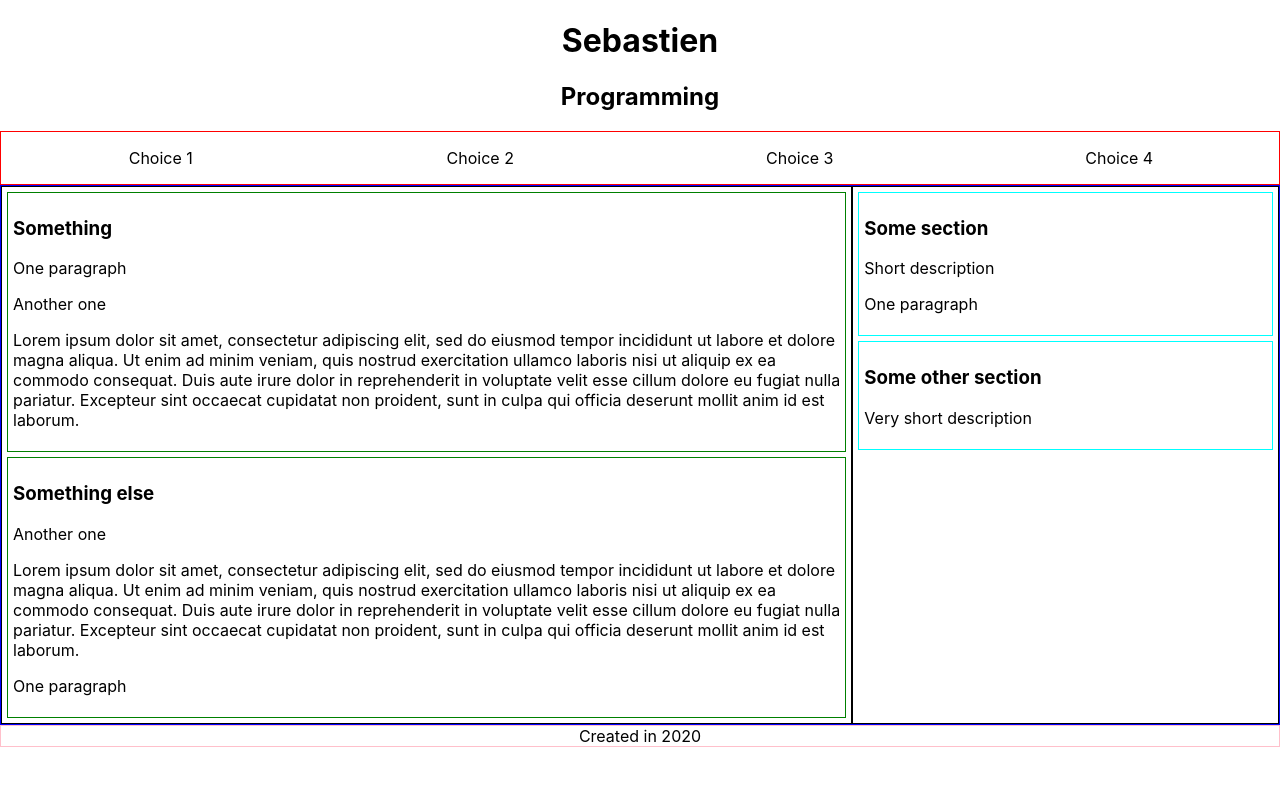
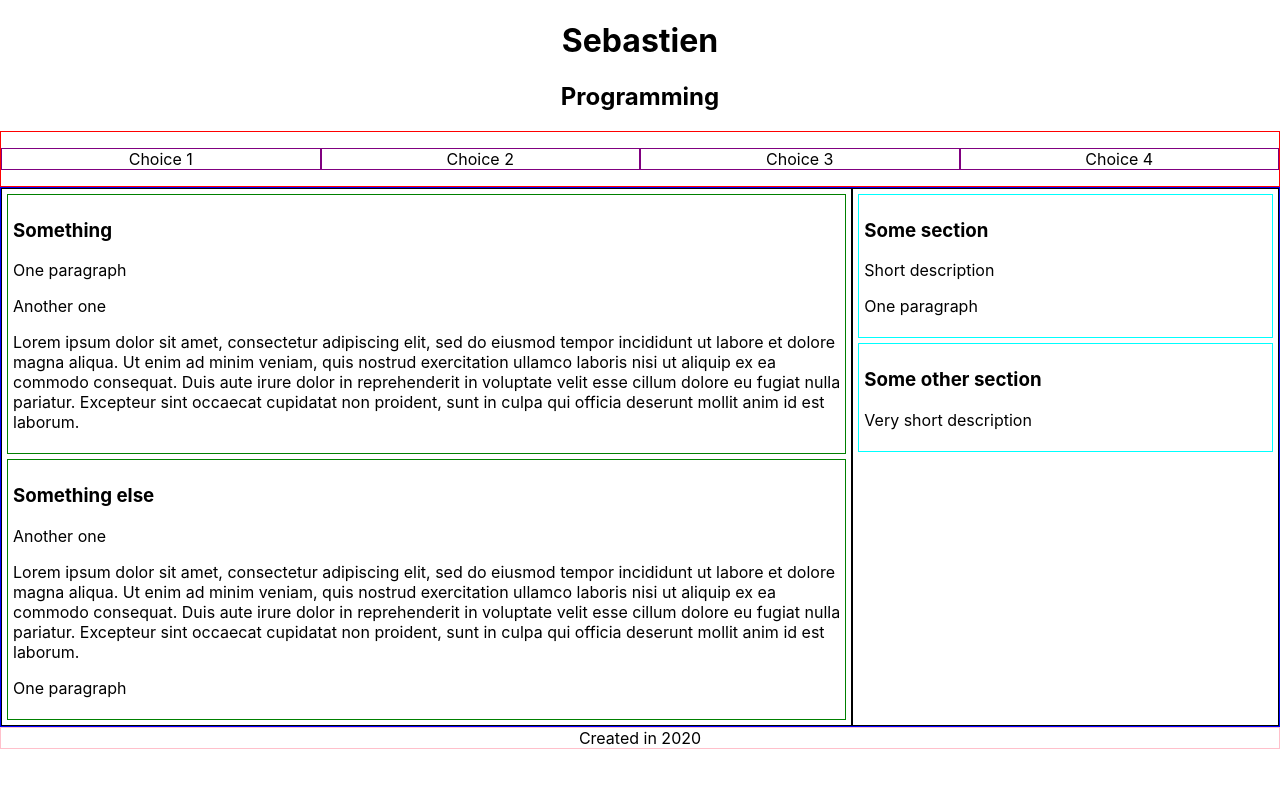
Before and after one commit to sebranly/sebranly.github.io, a React (Create React App) app: page / in a window 1280 px wide. Shown: the top 788 px of the page. Built offline with nearby package versions, Linux system fonts and the light colour scheme.

Commit message:
chore: add subchoices on hover

```diff
--- a/package.json
+++ b/package.json
@@ -11,9 +11,12 @@
     "@types/node": "^12.12.55",
     "@types/react": "^16.9.49",
     "@types/react-dom": "^16.9.8",
+    "@types/react-helmet-async": "^1.0.3",
+    "classnames": "^2.2.6",
     "gh-pages": "^3.1.0",
     "react": "^16.13.1",
     "react-dom": "^16.13.1",
+    "react-helmet-async": "^1.0.6",
     "react-scripts": "3.4.3",
     "typescript": "^3.7.5"
   },
@@ -39,5 +42,8 @@
       "last 1 firefox version",
       "last 1 safari version"
     ]
+  },
+  "devDependencies": {
+    "@types/classnames": "^2.2.10"
   }
 }
--- a/src/App.css
+++ b/src/App.css
@@ -14,11 +14,26 @@
   border: 1px solid pink;
 }
 
+.hide {
+  display: none;
+}
+
 .menu {
   border: 1px solid red;
 }
 
-.choice {
+.choice-container {
+  border: 1px solid purple;
+  cursor: pointer;
+  flex: 1;
+}
+
+.subchoices {
+  border: 1px solid green;
+  position: absolute;
+}
+
+.subchoice {
   flex: 1;
 }
 
--- a/src/App.tsx
+++ b/src/App.tsx
@@ -1,17 +1,55 @@
-import React from "react";
+import * as React from "react";
 import "./App.css";
+import classnames from "classnames";
+import { Helmet, HelmetProvider } from "react-helmet-async";
 
-function App() {
+const App = () => {
+  const [visible, setVisible] = React.useState(false);
+
+  const onMouseOver = () => {
+    setVisible(true);
+  };
+
+  const onMouseOut = () => {
+    setVisible(false);
+  };
+
+  const classesSubchoice = classnames("subchoice", {
+    hide: !visible,
+  });
+
+  const classesSubchoices = classnames("subchoices", {
+    hide: !visible,
+  });
+
   return (
+    <HelmetProvider>
+      <Helmet>
+        <title>Sebastien</title>
+        <link rel="canonical" href="https://sebranly.github.io/" />
+      </Helmet>
       <div className="main">
         <h1>Sebastien</h1>
         <h2>Programming</h2>
         <div className="menu">
           <ul className="choices">
-          <li className="choice">Choice 1</li>
-          <li className="choice">Choice 2</li>
-          <li className="choice">Choice 3</li>
-          <li className="choice">Choice 4</li>
+            <li
+              className="choice-container"
+              onMouseOver={onMouseOver}
+              onMouseOut={onMouseOut}
+            >
+              <div className="choice">
+                <div>Choice 1</div>
+                <div className={classesSubchoices}>
+                  <div className={classesSubchoice}>Sub-choice 1</div>
+                  <div className={classesSubchoice}>Sub-choice 2</div>
+                  <div className={classesSubchoice}>Sub-choice 3</div>
+                </div>
+              </div>
+            </li>
+            <li className="choice-container">Choice 2</li>
+            <li className="choice-container">Choice 3</li>
+            <li className="choice-container">Choice 4</li>
           </ul>
         </div>
         <div className="body">
@@ -24,8 +62,8 @@ function App() {
                 Lorem ipsum dolor sit amet, consectetur adipiscing elit, sed do
                 eiusmod tempor incididunt ut labore et dolore magna aliqua. Ut
                 enim ad minim veniam, quis nostrud exercitation ullamco laboris
-              nisi ut aliquip ex ea commodo consequat. Duis aute irure dolor in
-              reprehenderit in voluptate velit esse cillum dolore eu fugiat
+                nisi ut aliquip ex ea commodo consequat. Duis aute irure dolor
+                in reprehenderit in voluptate velit esse cillum dolore eu fugiat
                 nulla pariatur. Excepteur sint occaecat cupidatat non proident,
                 sunt in culpa qui officia deserunt mollit anim id est laborum.
               </p>
@@ -37,8 +75,8 @@ function App() {
                 Lorem ipsum dolor sit amet, consectetur adipiscing elit, sed do
                 eiusmod tempor incididunt ut labore et dolore magna aliqua. Ut
                 enim ad minim veniam, quis nostrud exercitation ullamco laboris
-              nisi ut aliquip ex ea commodo consequat. Duis aute irure dolor in
-              reprehenderit in voluptate velit esse cillum dolore eu fugiat
+                nisi ut aliquip ex ea commodo consequat. Duis aute irure dolor
+                in reprehenderit in voluptate velit esse cillum dolore eu fugiat
                 nulla pariatur. Excepteur sint occaecat cupidatat non proident,
                 sunt in culpa qui officia deserunt mollit anim id est laborum.
               </p>
@@ -59,7 +97,8 @@ function App() {
         </div>
         <div className="footer">Created in 2020</div>
       </div>
+    </HelmetProvider>
   );
-}
+};
 
 export default App;
```
Also changed, not shown: 1 other file (tests, documents, lock files or other folders). Lines whose indentation alone changed are shown as unchanged.
